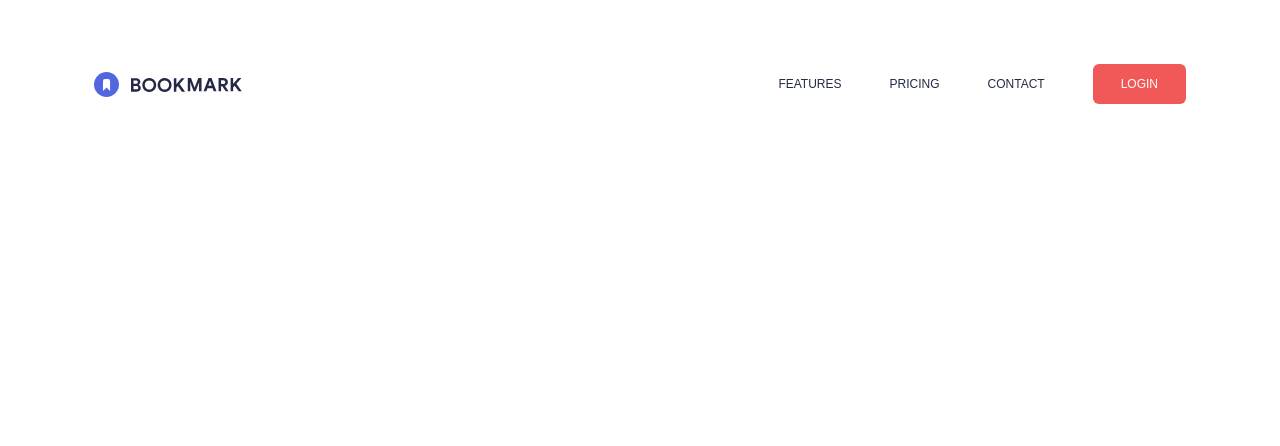
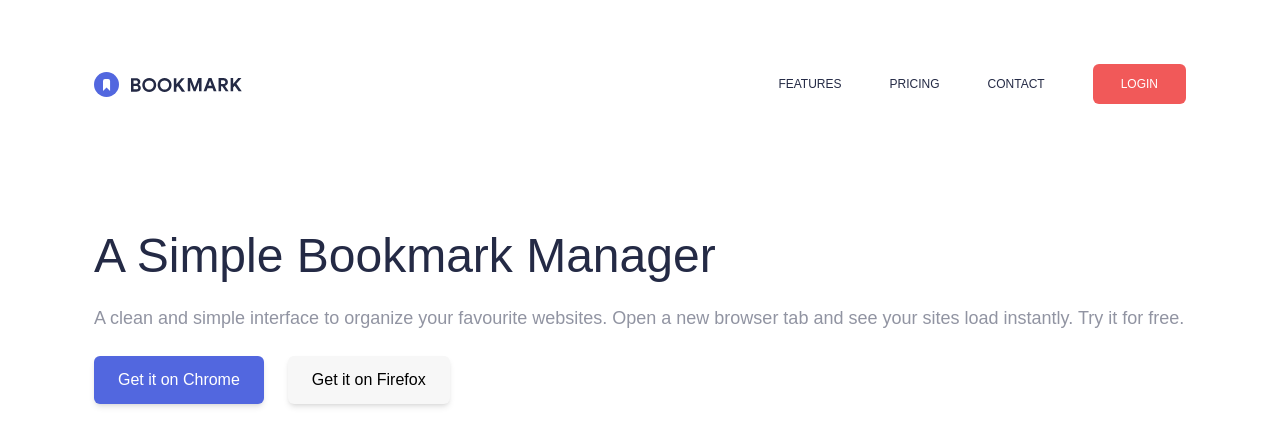
Before and after one commit to Gritgritn/landing-page-with-tailwinds, a website: page public/index.html in a window 1280 px wide. Drawn offline with Linux system fonts and the light colour scheme.

Commit message:
Starting Hero Section

```diff
--- a/public/index.html
+++ b/public/index.html
@@ -4,23 +4,54 @@
     <meta charset="UTF-8">
     <meta name="viewport" content="width=device-width, initial-scale=1.0">
     <meta http-equiv="X-UA-Compatible" content="ie=edge">
+    <link
+      rel="stylesheet"
+      href="https://cdnjs.cloudflare.com/ajax/libs/font-awesome/5.15.3/css/all.min.css"
+      integrity="sha512-iBBXm8fW90+nuLcSKlbmrPcLa0OT92xO1BIsZ+ywDWZCvqsWgccV3gFoRBv0z+8dLJgyAHIhR35VZc2oM/gI1w=="
+      crossorigin="anonymous"
+      referrerpolicy="no-referrer"
+    />
     <link rel="stylesheet" href="./style.css">
     <title>Bookmark Landing Page</title>
 </head>
 <body class="font-Poppins">
+    <!-- Header -->
     <header>
         <nav class="container flex items-center py-4 mt-4 sm:mt-12">
-            <div class="py-1 "><img src="./imgs/logo-bookmark.svg" alt=""></div>
-            <ul class="hidden  sm:flex flex-1 justify-end items-center gap-12 text-bookmark-blue
-            uppercase text-xs">
+            <div class="py-1"><img src="./imgs/logo-bookmark.svg" alt="" /></div>
+            <ul class="hidden sm:flex flex-1 justify-end items-center gap-12 text-bookmark-blue uppercase text-xs">
                 <li class="cursor-pointer">Features</li>
                 <li class="cursor-pointer">Pricing</li>
                 <li class="cursor-pointer">Contact</li>
-                <button type="button"class="bg-bookmark-red text-white rounded-md px-7 py-3 uppercase">Login</button>
+                <button type="button" class="bg-bookmark-red text-white rounded-md px-7 py-3 uppercase">Login</button>
             </ul>
-
+            <div class="flex sm:hidden flex-1 justify-end">
+                <i class="text-2xl fas fa-bars"></i>
+            </div>
         </nav>
     </header>
-
+    <!-- Hero -->
+    <section class="relative">
+        <div class="container flex flex-col-reverse lg:flex-row items-center gap-12 mt-14 lg:mt-28">
+            <!-- Content -->
+            <div class="flex flex-1 flex-col items-center lg:items-start">
+                <h2 class="text-bookmark-blue text-3xl md:text-4 lg:text-5xl text-center lg:text-left mb-6">
+                    A Simple Bookmark Manager
+                </h2>
+                <p class="text-bookmark-grey text-lg text-center lg:text-left mb-6">
+                    A clean and simple interface to organize your favourite websites. Open a new browser tab and see your sites
+                    load instantly. Try it for free.
+                </p>
+                <div class="flex justify-center flex-wrap gap-6">
+                    <button type="button" class="btn btn-purple hover:bg-bookmark-white hover:text-black">
+                    Get it on Chrome
+                    </button>
+                    <button type="button" class="btn btn-white hover:bg-bookmark-purple hover:text-white">
+                    Get it on Firefox
+                    </button>
+                </div>
+            </div>
+        </div>
+    </section>
 </body>
 </html>
--- a/src/style.css
+++ b/src/style.css
@@ -3,3 +3,15 @@
 @tailwind utilities;
 
 @import url('https://fonts.googleapis.com/css2?family=Poppins:wght@100;200;300;400;500;600;700;800&display=swap');
+
+.btn {
+    @apply shadow-md py-3 px-6 rounded-md transition duration-300;
+}
+
+.btn-purple {
+    @apply bg-bookmark-purple text-white;
+}
+
+.btn-white {
+@apply bg-bookmark-white;
+}
```
Also changed, not shown: public/style.css.
